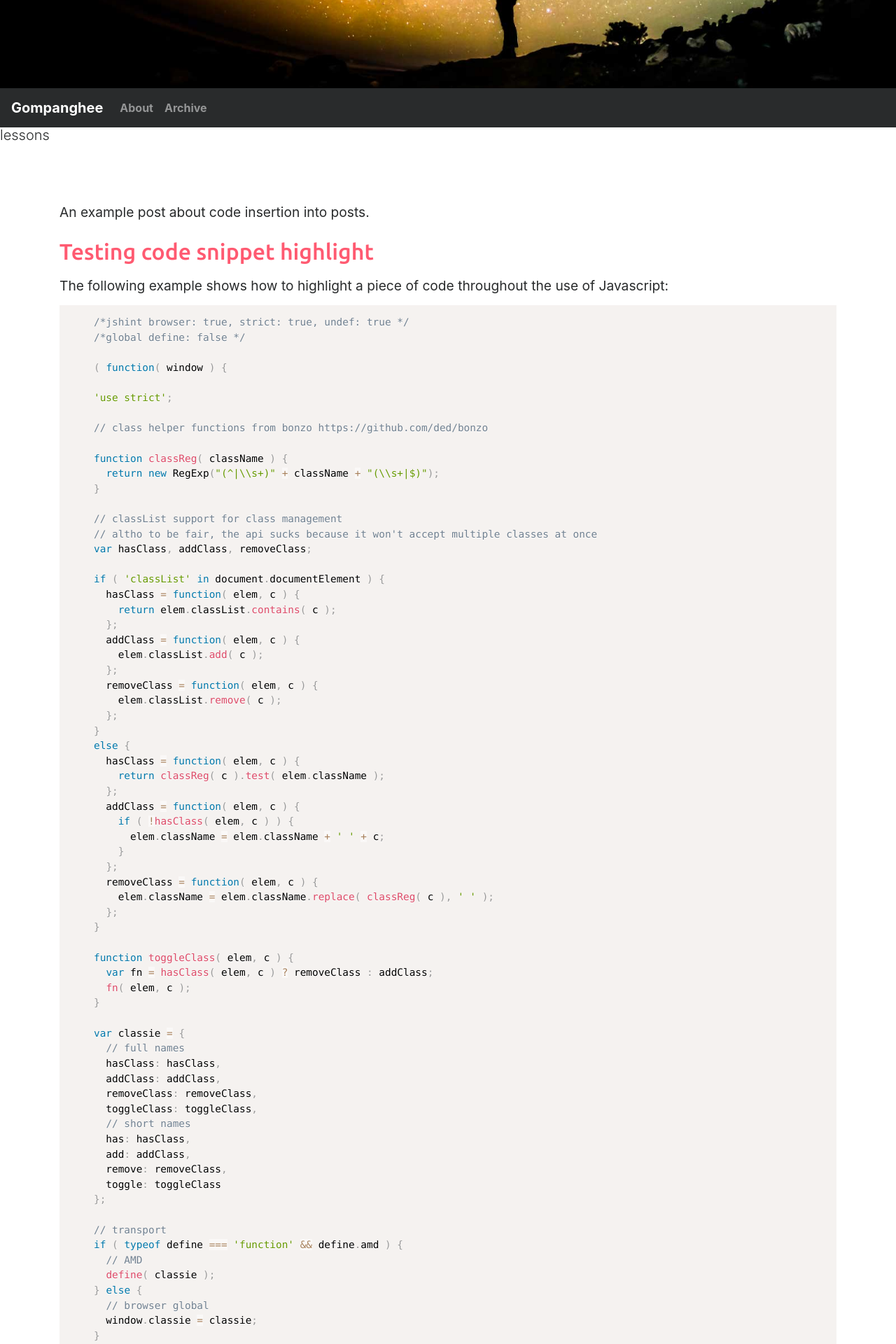
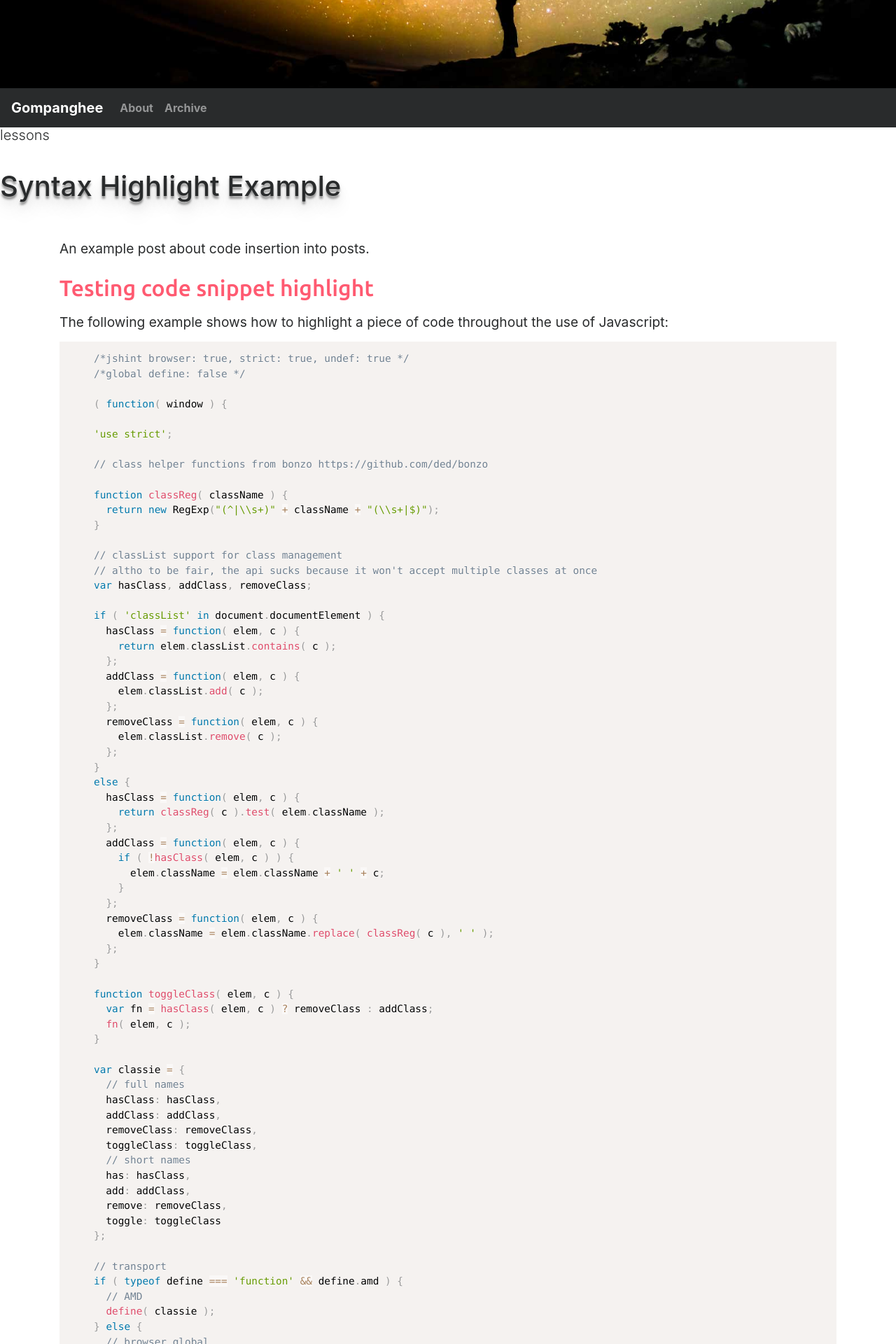
Before and after one commit to gompanghee/gompanghee.github.io, a Jekyll site: the page built from _posts/core-samples/2017-02-15-syntax-highlight-example.md, in a window 1280 px wide. Shown: the part 774-2694 px from the top of the page at 70% size. Built offline with Jekyll 4.4.1, drawn with Linux system fonts in a browser that asks for light colours; nearby versions of some CDN libraries; comment, search, counter and statistics services are not loaded.

Commit message:
Update post.html

```diff
--- a/_includes/themes/bootstrap/post.html
+++ b/_includes/themes/bootstrap/post.html
@@ -340,6 +340,7 @@
   </div>
 </div>
 <br />
+<h1 class="heavy">{{ page.title }}</h1>
 <br />
 
     <div class="container">
```
